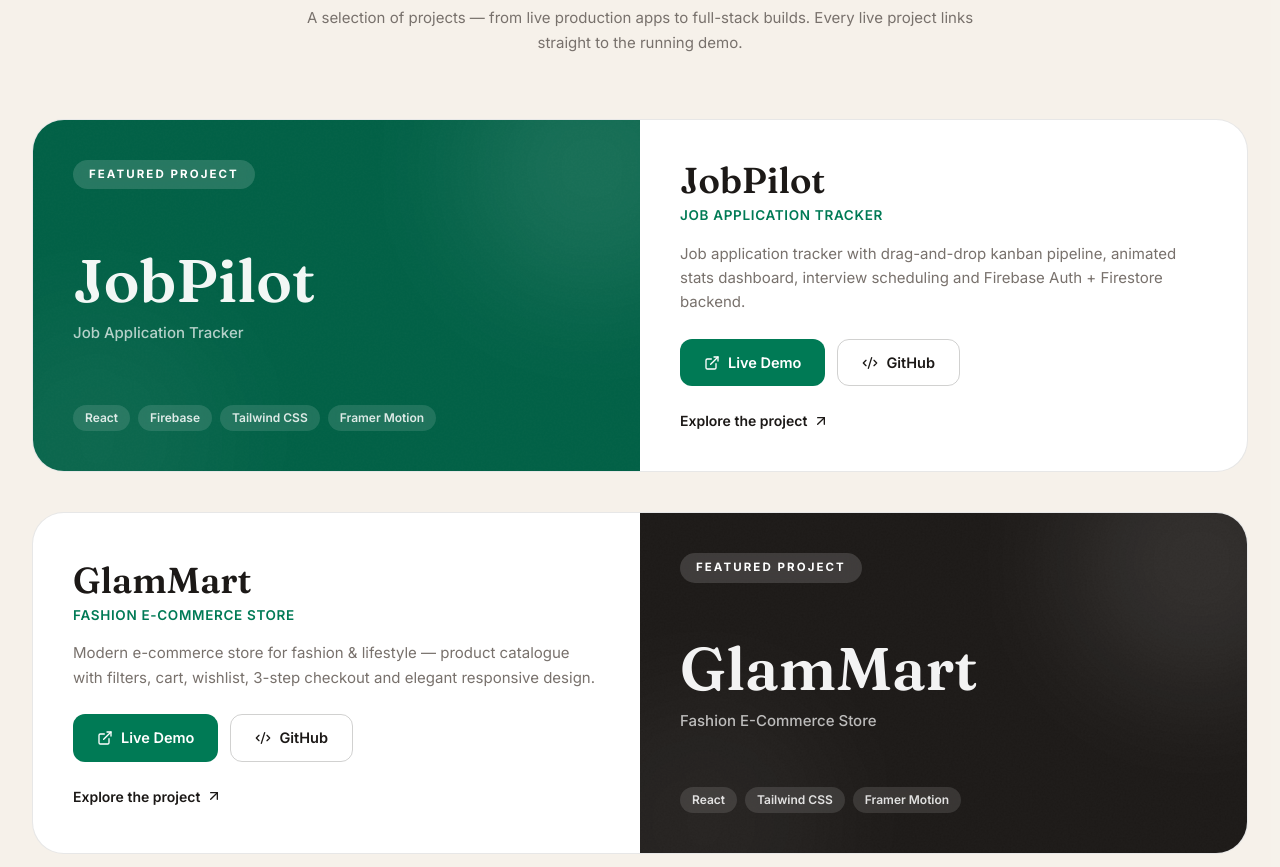
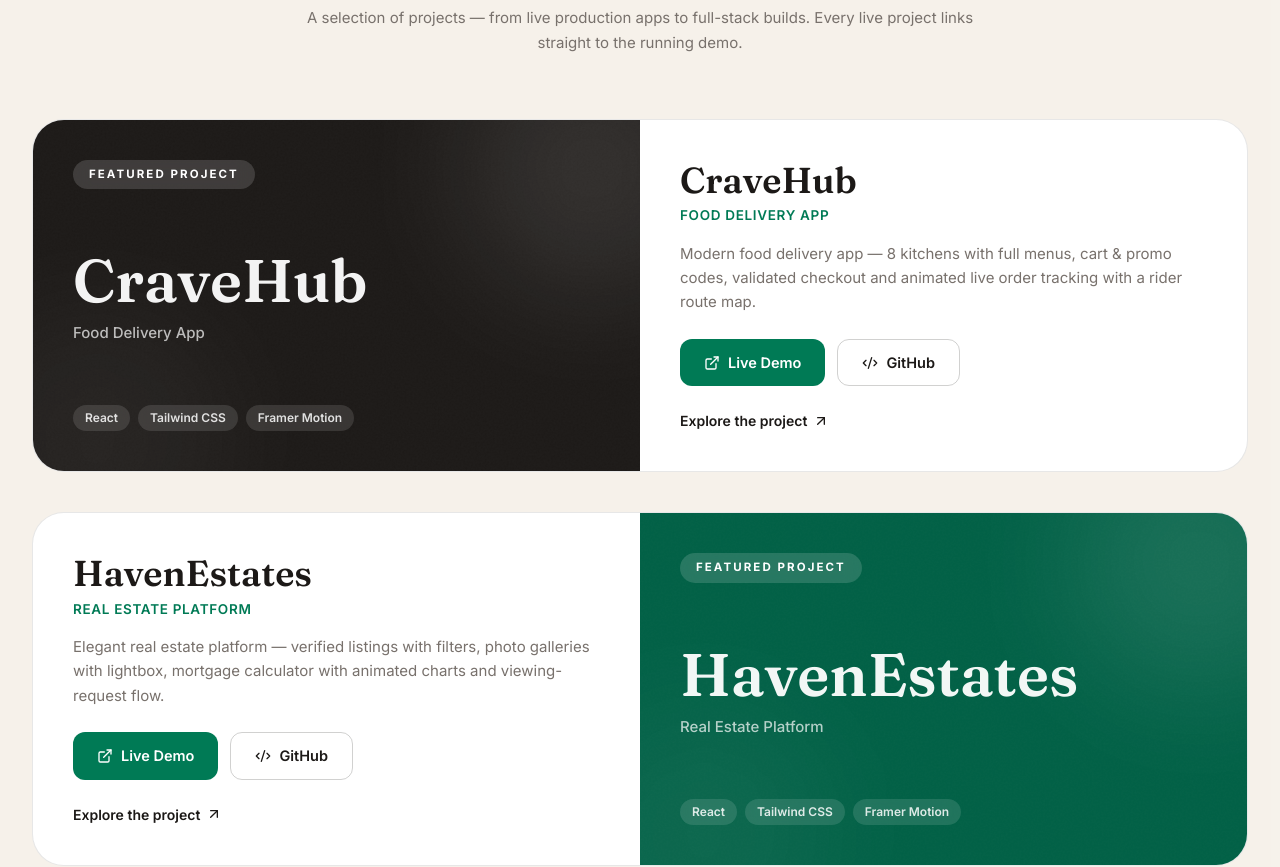
Before and after one commit to MuhammadShahzaib1423/shahzaib-portfolio, a React (Vite) app: page / in a window 1280 px wide. Shown: the part 5120-5987 px from the top of the page. Built offline with nearby package versions, Linux system fonts and the light colour scheme.

Commit message:
Add CraveHub and HavenEstates to projects (part 1/1)

```diff
--- a/src/data/portfolio.js
+++ b/src/data/portfolio.js
@@ -108,6 +108,28 @@ export const SERVICES = [
 
 export const PROJECTS = [
   {
+    name: "CraveHub",
+    tagline: "Food Delivery App",
+    description:
+      "Modern food delivery app — 8 kitchens with full menus, cart & promo codes, validated checkout and animated live order tracking with a rider route map.",
+    tech: ["React", "Tailwind CSS", "Framer Motion"],
+    live: "https://cravehub-muhammad-shahzaibs-projects-16858ef3.vercel.app",
+    repo: "https://github.com/MuhammadShahzaib1423/CraveHub",
+    featured: true,
+    accent: "amber",
+  },
+  {
+    name: "HavenEstates",
+    tagline: "Real Estate Platform",
+    description:
+      "Elegant real estate platform — verified listings with filters, photo galleries with lightbox, mortgage calculator with animated charts and viewing-request flow.",
+    tech: ["React", "Tailwind CSS", "Framer Motion"],
+    live: "https://havenestates-muhammad-shahzaibs-projects-16858ef3.vercel.app",
+    repo: "https://github.com/MuhammadShahzaib1423/HavenEstates",
+    featured: true,
+    accent: "emerald",
+  },
+  {
     name: "JobPilot",
     tagline: "Job Application Tracker",
     description:
```
